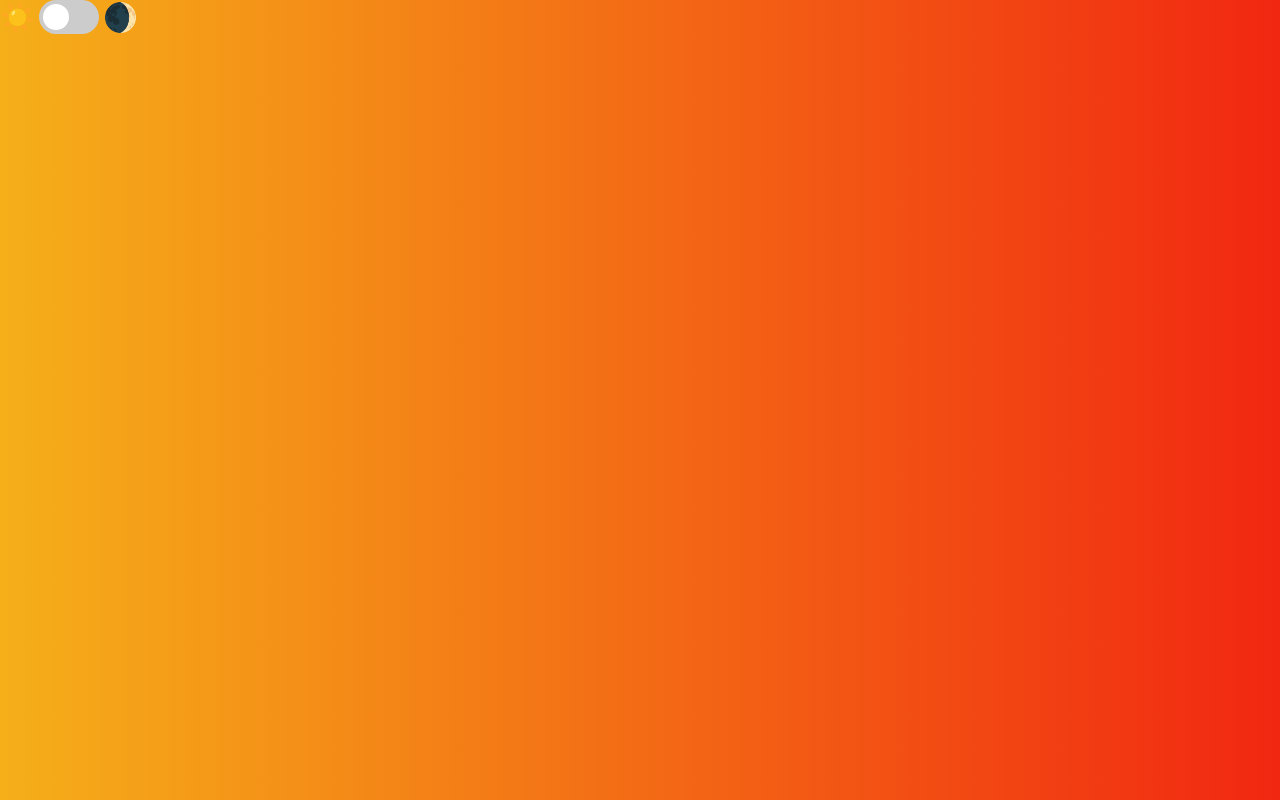
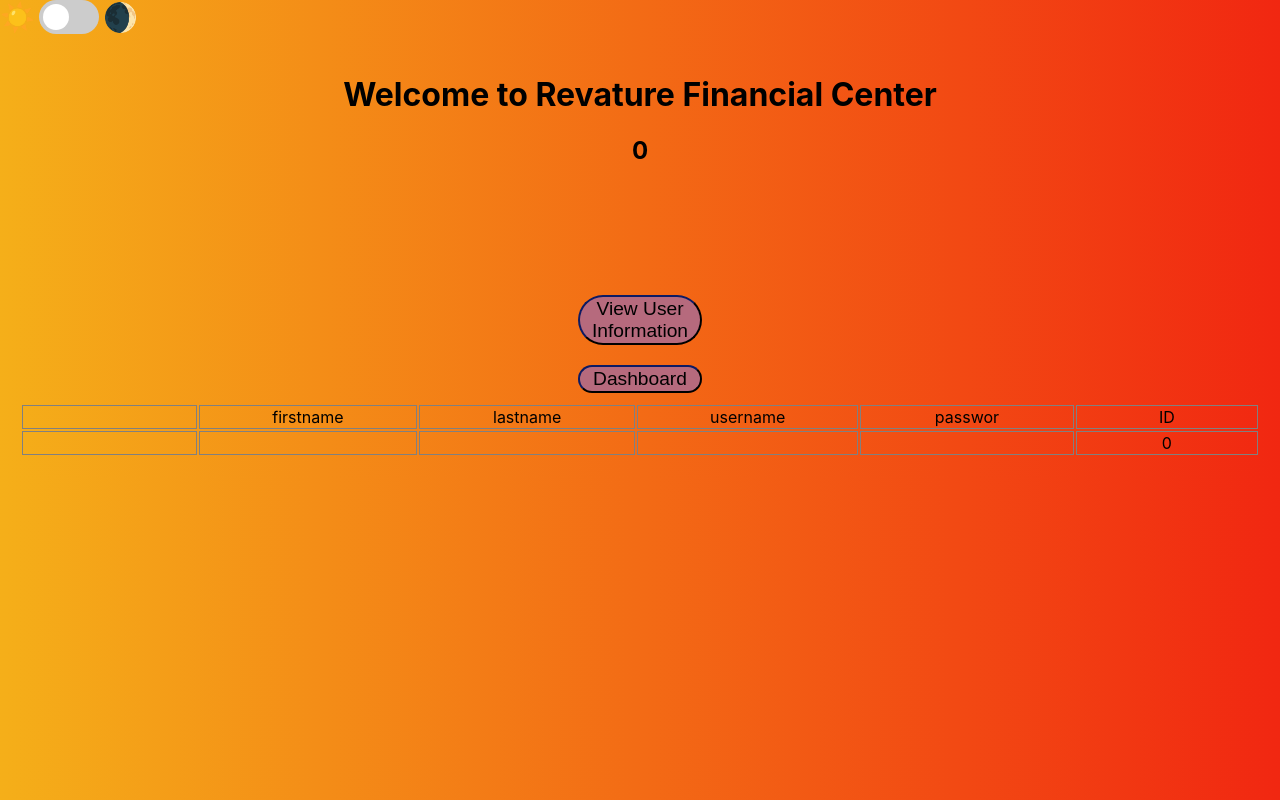
Before and after one commit to jdanusantoso/Revature-Financial-Center, a React (Create React App) app in the folder front-end/: page /user in a window 1280 px wide. Before the commit this address had no page. Built offline with nearby package versions, Linux system fonts and the light colour scheme.

Commit message:
sergio main merge with latest update

```diff
--- a/front-end/src/App.css
+++ b/front-end/src/App.css
@@ -17,23 +17,11 @@
 }
 
 table {
-  display: flex;
-  justify-content: center;
-  border: 1px solid gray;
-  margin: 5vh;
+  margin-left: auto;
+  margin-right: auto;
 }
 
 td {
   border: 1px solid gray;
   width: 30em;
 }
-
-.Budget-Overview {
-  display: flex;
-  justify-content: center;
-  flex-direction: column;
-}
-
-.Table-Header {
-  background-color: #96bb7c;
-}
--- a/front-end/src/App.tsx
+++ b/front-end/src/App.tsx
@@ -11,6 +11,7 @@
 import Transfer from "./Components/Transfer/transfer";
 import Transactions from "./Components/Transactions/transactions";
 import DarkMode from "./Components/DarkMode/DarkMode";
+import UserProfile from "./Components/Profile/UserProfile";
 
 function App() {
   const [name, setUserName] = useState("");
@@ -25,6 +26,7 @@
             <Route path="/register" element={<Register />} />
             <Route path="/dashboard" element={<Dashboard />} />
             <Route path="/account" element={<Account />} />
+            <Route path="/user" element={<UserProfile />} />
             <Route path="/profile" element={<Profile />} />
             <Route path="/send" element={<Send />} />
             <Route path="/transactions" element={<Transactions />} />
--- a/front-end/src/Components/Account/account.tsx
+++ b/front-end/src/Components/Account/account.tsx
@@ -2,9 +2,12 @@
 import axios from "axios";
 import "./account.css";
 import { useNavigate } from "react-router-dom";
+import { useSelector } from "react-redux";
 
 const Login: React.FC<any> = () => {
   const [error, setError] = useState("");
+  const appState = useSelector<any, any>((state) => state);
+
   const account = {
     idNum: 0,
     accountId: 0,
@@ -41,13 +44,17 @@
 
   const login = async () => {
     //send an HTTP POST request with axios, and store the response in a variable that we can use
+    console.log("START");
+    console.log(appState.user.id);
     try {
       const response = await axios.get(
-        "http://localhost:5556/data/accounts/accountIdRecipient/" + idNum
+        "http://localhost:5556/data/users/findById/" + appState.user.id
       );
-      console.log(response);
+      console.log(response.data.userId);
+      console.log(response.status);
       if (response.status === 200) {
-        account.accountId = response.data.accountId;
+        console.log(response);
+        account.accountId = response.data.userId;
         account.accountIdRecipient = response.data.accountIdRecipient;
         account.accountHolder = response.data.accountHolder;
         account.accountHolderRecipient = response.data.accountHolderRecipient;
@@ -56,7 +63,7 @@
         account.accountRecipientBalance = response.data.accountRecipientBalance;
         account.users = response.data.users;
 
-        setaccountId(response.data.accountId);
+        setaccountId(response.data.userId);
         setaccountIdRecipient(response.data.accountIdRecipient);
         setidaccountHolderNum(response.data.accountHolder);
         setaccountHolderRecipient(response.data.accountHolderRecipient);
@@ -86,6 +93,7 @@
 
       <div className="textlogin">
         <h1>Welcome to Revature Financial Center</h1>
+        <h2>{appState.user.id}</h2>
       </div>
       <div className="account">
         <input
@@ -97,7 +105,7 @@
       </div>
 
       <button className="login-button" onClick={login}>
-        Search
+        Send it
       </button>
 
       <div className="account-display">
--- a/front-end/src/Components/Dashboard/dashboard.css
+++ b/front-end/src/Components/Dashboard/dashboard.css
@@ -1,22 +1,24 @@
 .dashCont {
-   background-color: -webkit-linear-gradient(to right, #f5af19, #f12711);
-
+    background-color: -webkit-linear-gradient(to right, #f5af19, #f12711);
 
 }
 
 
-.labelcont{
+.labelcont {
     width: 2px;
 
 }
-.depo{
-    height: 30px;
+
+.depo {
+    height: 40px;
 
 }
-.welcome{
+
+.welcome {
 
     text-align: center;
 }
-.userpro{
+
+.userpro {
     text-align: center;
 }
--- a/front-end/src/Components/Dashboard/dashboard.tsx
+++ b/front-end/src/Components/Dashboard/dashboard.tsx
@@ -1,7 +1,5 @@
 import React from "react";
 import { useNavigate } from "react-router-dom";
-import Account from "../Account/account";
-import Profile from "../Profile/profile";
 import { useState } from "react";
 
 import "./dashboard.css";
@@ -10,7 +8,6 @@
 const Dashboard: React.FC<any> = (props: any) => {
   const navigate = useNavigate();
   const appState = useSelector<any, any>((state) => state);
-  const dispatch = useDispatch();
 
   const [error, setError] = useState("");
   const user = {
@@ -23,20 +20,22 @@
 
   const logout = () => {
     //setError("");
+    //appState.user.username = "";
+    //appState.user.password = "";
+    //appState.user.id = 0;
     navigate("/");
   };
 
   return (
     <div className="dashCont">
       <div className="welcome">
-        <h1>Welcome User</h1>
-        <h2>User: {appState.user.username}</h2>
+        <h1>Welcome {appState.user.username}</h1>
       </div>
       <button className="userpro" onClick={() => navigate("/Profile")}>
         View User Profile
       </button>
 
-      <h3 className="dashboardmenu">Dashboard</h3>
+      <h3 className="dashboard-menu">Dashboard</h3>
 
       <div className="depo">
         <button className="income" onClick={() => navigate("/Transactions")}>
@@ -46,7 +45,7 @@
 
       <div className="depo">
         <button className="account" onClick={() => navigate("/Account")}>
-          View Accounts
+          Accounts
         </button>
       </div>
 
--- a/front-end/src/Components/Login/login.css
+++ b/front-end/src/Components/Login/login.css
@@ -4,7 +4,7 @@
     flex-direction: column;
     justify-content: center;
     border-radius: 5px;
-    border: 2px ;
+    border: 2px;
     padding: 20px;
 }
 
@@ -17,7 +17,7 @@
     height: 20px;
     margin-bottom: 10px;
     margin-left: auto;
-    margin-right:auto;
+    margin-right: auto;
     background-color: #f0e8e8;
     width: 25%;
     border-radius: 25px;
@@ -29,7 +29,21 @@
     background: #b66a7d;
     width: 10%;
     margin-left: auto;
-    margin-right:auto;
+    margin-right: auto;
+    border-color: #02040F;
+    border-radius: 25px;
+    font-size: 1.2rem;
+    font-weight: 400;
+    padding: auto;
+    margin-top: 10px;
+    margin-bottom: 10px;
+}
+
+.dashboard-button {
+    background: #b66a7d;
+    width: 10%;
+    margin-left: auto;
+    margin-right: auto;
     border-color: #02040F;
     border-radius: 25px;
     font-size: 1.2rem;
@@ -43,18 +57,18 @@
     cursor: pointer;
 }
 
-.disclaimer{
+.disclaimer {
     margin-left: auto;
-    margin-right:auto;
+    margin-right: auto;
     margin-top: 10%;
-   font-size: x-small;
+    font-size: x-small;
 }
 
-.register-button{
+.register-button {
     background: #b66a7d;
     width: 25%;
     margin-left: auto;
-    margin-right:auto;
+    margin-right: auto;
     border-color: #02040F;
     border-radius: 25px;
     font-size: 1.2rem;
@@ -65,11 +79,11 @@
 
 }
 
-.register-button:hover{
+.register-button:hover {
     cursor: pointer;
 }
 
-input{
+input {
     border-style: hidden;
     width: stretch;
 }
--- a/front-end/src/Components/Login/login.tsx
+++ b/front-end/src/Components/Login/login.tsx
@@ -43,7 +43,7 @@
 
     console.log(appState.user.id);
     if (appState.user.id > 0) {
-      navigate("/dashboard"); //thanks to Routing in the App.tsx, this will switch the component.
+      navigate("/user"); //thanks to Routing in the App.tsx, this will switch the component.
     }
   };
 
--- a/front-end/src/Components/Profile/UserProfile.tsx
+++ b/front-end/src/Components/Profile/UserProfile.tsx
@@ -1,57 +1,114 @@
-import React from "react";
+import React, { useState } from "react";
+import axios from "axios";
 import { useNavigate } from "react-router-dom";
-import UserP from "./interface";
-import Prof from "./Prof";
+import { useSelector } from "react-redux";
 
-interface ProfInt {
-  user_profile: UserP[];
-}
+const UserProfile: React.FC<any> = () => {
+  const [error, setError] = useState("");
+  const appState = useSelector<any, any>((state) => state);
 
-const LoginProfile: React.FC<UserP> = ({ passWord, usrName }: UserP) => {
+  const account = {
+    firstname: "",
+    lastname: "",
+    passwor: "",
+    usId: 0,
+    usname: "",
+  };
+
+  //useState hooks to declare some state that will hold username and password
+  const [firstname, setfirstname] = useState("");
+  const [lastname, setlastname] = useState("");
+  const [passwor, setpasswor] = useState("");
+  const [usId, setusId] = useState(0);
+  const [usname, setusname] = useState("");
+
+  //we'll use this object to switch components whenever appropriate
+  //this is what lets us navigate to different components with events - no more manual URL changes!
+  const navigate = useNavigate();
+
+  /* when the account updates the username/password this will be called thanks to onChange
+  the username OR password state will get updated based on the name of the input that's changing */
+
+  const login = async () => {
+    //send an HTTP POST request with axios, and store the response in a variable that we can use
+    console.log("START");
+    console.log(appState.user.id);
+    try {
+      const response = await axios.get(
+        "http://localhost:5556/data/users/findById/" + appState.user.id
+      );
+      console.log(response.data.userId);
+      console.log(response.status);
+      if (response.status === 200) {
+        console.log(response.data.firstName);
+
+        account.firstname = response.data.firstName;
+        account.lastname = response.data.lastName;
+        account.passwor = response.data.password;
+        account.usId = response.data.userId;
+        account.usname = response.data.username;
+
+        setfirstname(account.firstname);
+        setlastname(account.lastname);
+        setpasswor(account.passwor);
+        setusId(account.usId);
+        setusname(account.usname);
+
+        //if the account logged in successfully, their userId won't be 0.
+        if (response.data.userId == null) {
+          console.log("Error");
+        } else {
+          //populate our account object from above with the incoming data from the server
+        }
+      } else {
+        console.log("ERROR" + response);
+      }
+    } catch (error) {
+      const err = error as Error;
+      setError("account Already Found");
+    }
+  };
+
   return (
-    <tr>
-      <td>
-        <h5>{usrName}</h5>
-      </td>
+    <div className="login">
+      {error && <p className="error-message">{error}</p>}
 
-      <td>
-        <h5>{passWord}</h5>
-      </td>
-    </tr>
-  );
-};
+      <div className="textlogin">
+        <h1>Welcome to Revature Financial Center</h1>
+        <h2>{appState.user.id}</h2>
+      </div>
 
-const UserProfile: React.FC<ProfInt> = ({ user_profile }: ProfInt) => {
-  const navigate = useNavigate();
-  return (
-    <div>
-      <Prof username="Peter" password="Griffin" />
-      <table>
-        <tbody>
-          <tr className="Table-Header">
-            <td>
-              <h4>Username</h4>
-            </td>
-            <td>
-              <h4>Password</h4>
-            </td>
+      <button className="login-button" onClick={login}>
+        View User Information
+      </button>
+      <button
+        className="dashboard-button"
+        onClick={() => navigate("/dashboard")}
+      >
+        Dashboard
+      </button>
+
+      <div className="account-display">
+        <table>
+          <tr>
+            <td>&nbsp;</td>
+            <td>firstname</td>
+            <td>lastname</td>
+            <td>username</td>
+            <td>passwor</td>
+            <td>ID</td>
           </tr>
-          {user_profile.map((item) => {
-            return (
-              <LoginProfile
-                usrName={item.usrName}
-                passWord={item.passWord}
-              ></LoginProfile>
-            );
-          })}
-        </tbody>
-      </table>
-      <button
-        className="dash-button"
-        onClick={() => navigate("/account")}
-      ></button>
+          <tr>
+            <td>&nbsp;</td>
+            <td>{firstname}</td>
+            <td>{lastname}</td>
+            <td>{usname}</td>
+            <td>{passwor}</td>
+            <td>{usId}</td>
+          </tr>
+        </table>
+      </div>
     </div>
   );
 };
-
 export default UserProfile;
--- a/front-end/src/Components/Profile/interface.ts
+++ /dev/null
@@ -1,6 +0,0 @@
-interface UserP {
-    usrName: string,
-    passWord: string
-}
-
-export default UserP;
```
Also changed, not shown: front-end/src/Components/Profile/Prof.tsx (deleted, +0 -12 lines), front-end/src/Components/Profile/test.tsx (deleted, +0 -7 lines).
